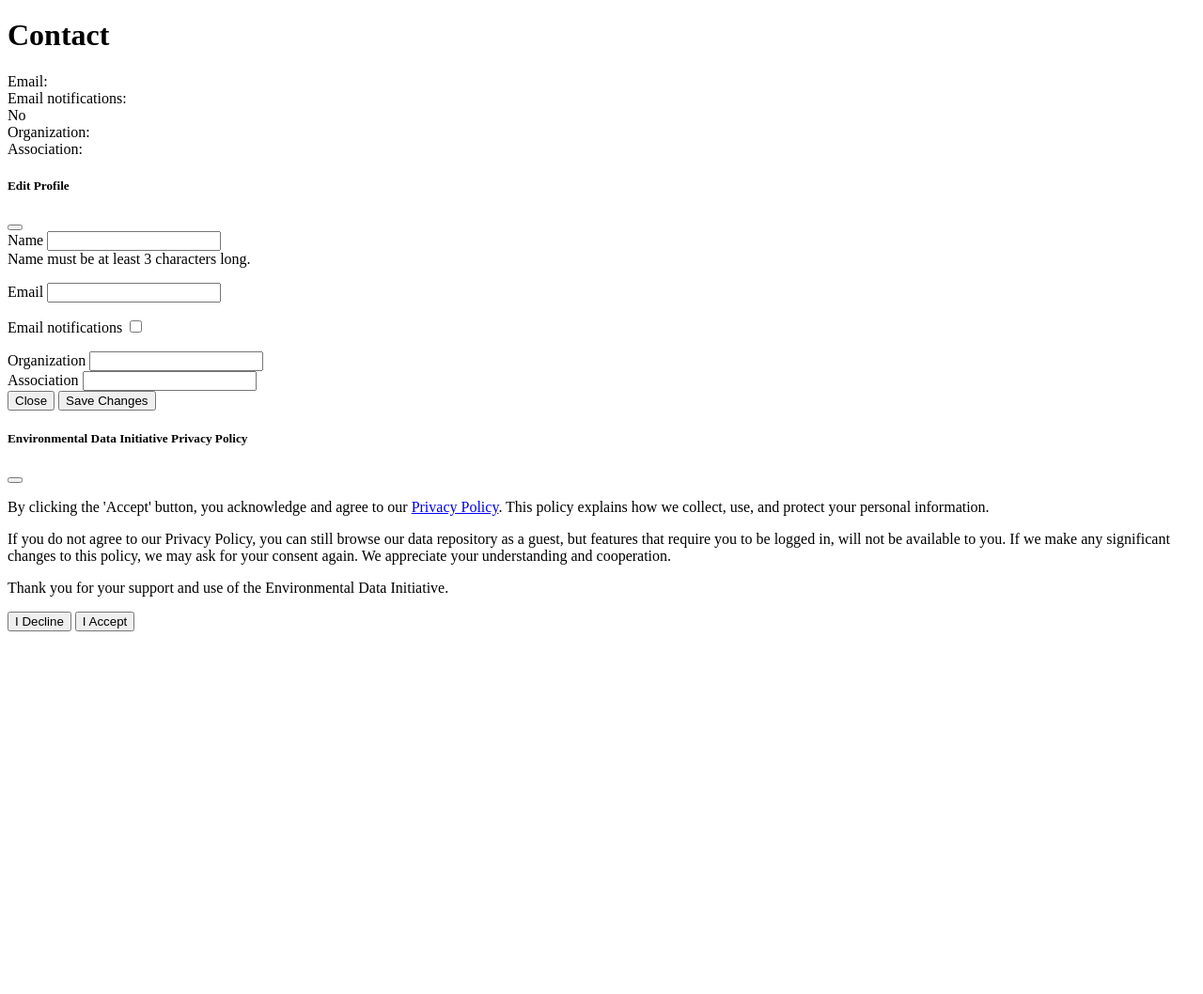
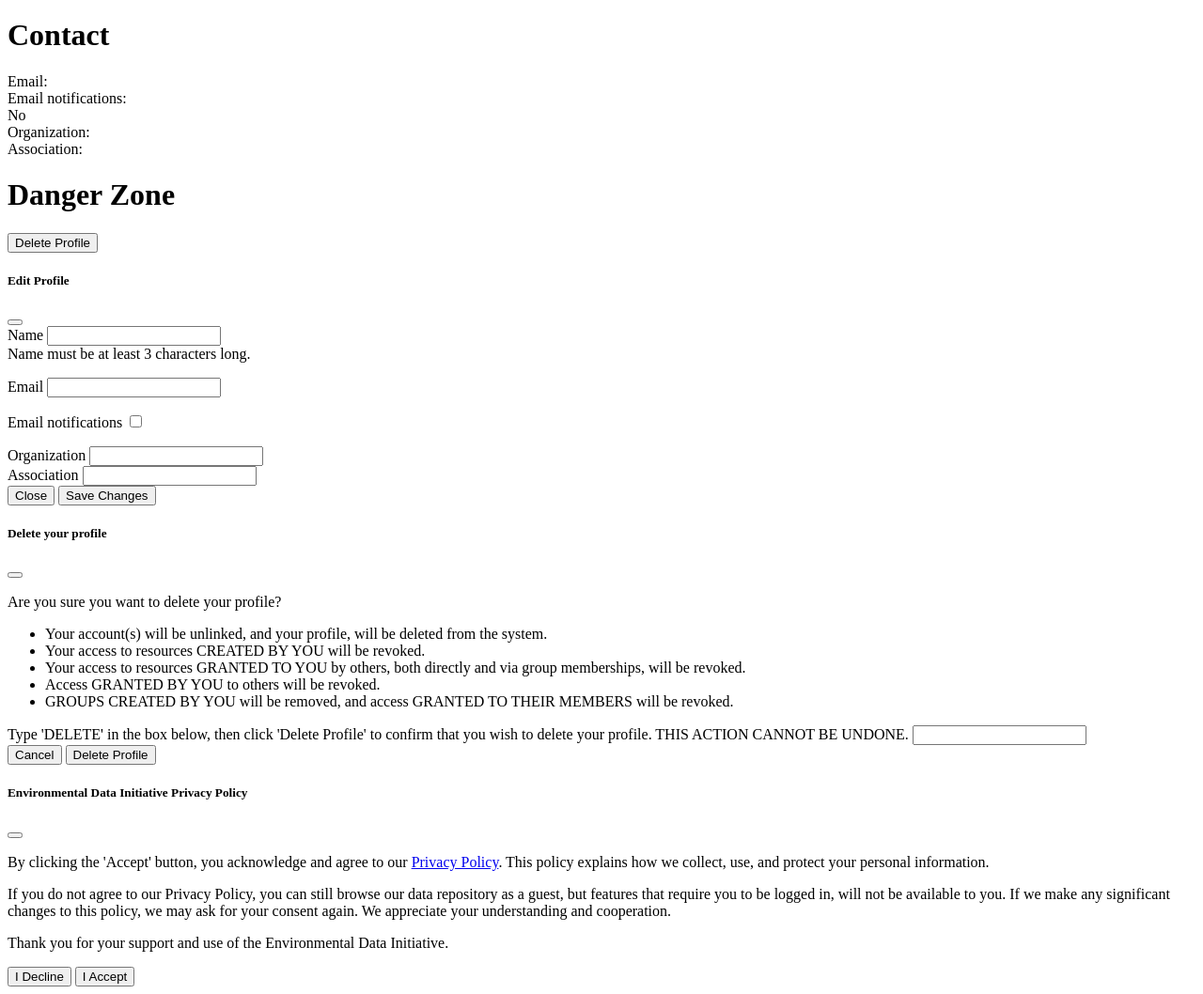
Before and after one commit to PASTAplus/auth, a Python web app: template webapp/templates/profile.html in a window 1280 px wide. Shown: the part 266-1324 px from the top of the page at 94% size. Before the commit the page ends 938 px from the top, so only its background shows below. Run offline with Jinja, Linux system fonts and the light colour scheme; the template is opened without the code that fills it, so the values that code supplies are empty; some libraries are stand-ins or nearby versions.

Commit message:
Add support for user to unlink final account and deleting the profile #65

```diff
--- a/webapp/templates/identity.html
+++ b/webapp/templates/identity.html
@@ -79,8 +79,9 @@
 
     {% if identity_list|length == 1 %}
       <p class='alert alert-info'>
-        When you have multiple accounts linked to your profile, you can unlink accounts here. If you wish to unlink this
-        account, link a new account first to ensure your profile remains accessible.
+      You currently have only one account linked to your profile. If you wish to unlink this account, link a new account
+      first to ensure your profile remains accessible. If you no longer wish to access your profile, you may delete your
+      profile from the Profile page, which will also unlink this account.
       </p>
     {% endif %}
 
--- a/webapp/templates/profile.html
+++ b/webapp/templates/profile.html
@@ -65,6 +65,20 @@
 
   </div>
 
+  <h1 aria-label>Danger Zone</h1>
+
+  <div class='indent'>
+    <button class='btn btn-danger' data-bs-toggle='modal'
+            data-bs-target='#deleteProfileModal'
+            data-profile-id='{{ profile.id }}'
+    >
+      <span>Delete Profile</span>
+    </button>
+
+    {#<a href='{{ url('/ui/signin/link') }}' class='btn btn-danger'>Delete Profile</a>#}
+
+  </div>
+
   {# Modal edit dialog #}
 
   <div class='modal fade' id='editProfileModal' tabindex='-1' data-bs-backdrop='static'>
@@ -113,5 +127,56 @@
     </div>
   </div>
 
+  {# Modal delete profile confirmation dialog #}
+
+  <div class='modal fade' id='deleteProfileModal' tabindex='-1' data-bs-backdrop='static'>
+    <div class='modal-dialog modal-dialog-centered'>
+      <div class='modal-content'>
+        <div class='modal-header'>
+          <h5 class='modal-title'>Delete your profile</h5>
+          <button type='button' class='btn-close' data-bs-dismiss='modal' aria-label='Close'></button>
+        </div>
+        <div class='modal-body'>
+          <form action='{{ url('/profile/delete') }}' method='post' id='deleteProfileForm'>
+            <div class='form-group'>
+              <p>
+                Are you sure you want to delete your profile?
+              </p>
+              <ul>
+                <li>
+                  Your account(s) will be unlinked, and your profile, will be deleted from the system.
+                </li>
+                <li>
+                  Your access to resources CREATED BY YOU will be revoked.
+                </li>
+                <li>
+                  Your access to resources GRANTED TO YOU by others, both directly and via group memberships, will be
+                  revoked.
+                </li>
+                <li>
+                  Access GRANTED BY YOU to others will be revoked.
+                </li>
+                <li>
+                  GROUPS CREATED BY YOU will be removed, and access GRANTED TO THEIR MEMBERS will be
+                  revoked.
+                </li>
+              </ul>
+            </div>
+            <div class='form-group'>
+              <label for='modalName'>
+                Type 'DELETE' in the box below, then click 'Delete Profile' to confirm that you wish to
+                delete your profile. THIS ACTION CANNOT BE UNDONE.
+              </label>
+              <input type='text' class='form-control' id='modalName' name='name' required pattern='DELETE'>
+            </div>
+            <div class='modal-footer'>
+              <button type='button' class='btn btn-secondary' data-bs-dismiss='modal'>Cancel</button>
+              <button type='submit' class='btn btn-danger'>Delete Profile</button>
+            </div>
+          </form>
+        </div>
+      </div>
+    </div>
+  </div>
 
 {% endblock %}
```
Also changed, not shown: webapp/db/group.py (+22 -7 lines), webapp/db/user.py (+26 -6 lines), webapp/ui/profile.py (+10 -0 lines).
